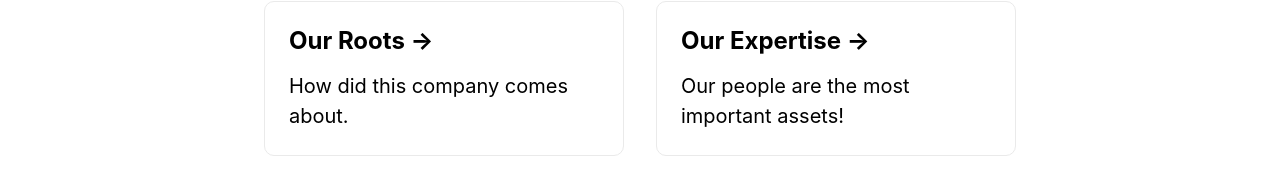
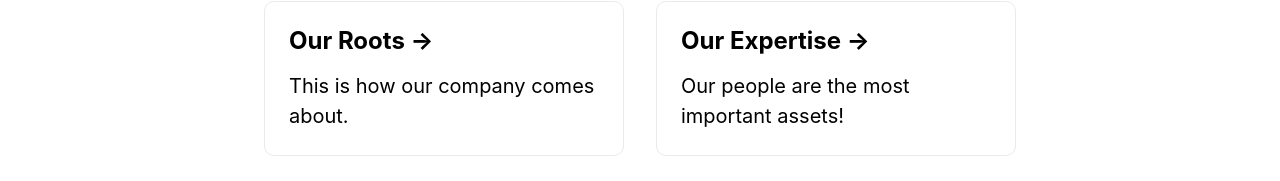
Before and after one commit to ironweb-research/ironweb-research.github.io, a Next.js app: page / in a window 1280 px wide. Shown: the part 301-482 px from the top of the page. Built offline with nearby package versions, Linux system fonts and the light colour scheme.

Commit message:
update main page

```diff
--- a/app/page.tsx
+++ b/app/page.tsx
@@ -13,7 +13,7 @@ export default function Home() {
         <div className="grid">
           <a href="https://nextjs.org/docs" className="card">
             <h3>Our Roots &rarr;</h3>
-            <p>How did this company comes about.</p>
+            <p>This is how our company comes about.</p>
           </a>
 
           <a href="https://nextjs.org/learn" className="card">
```
